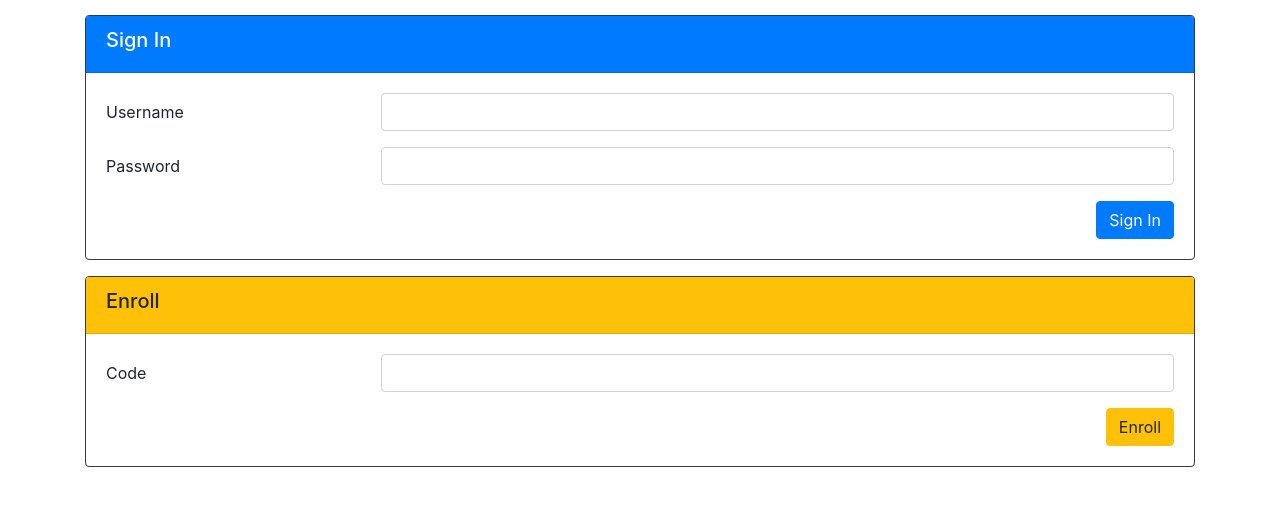
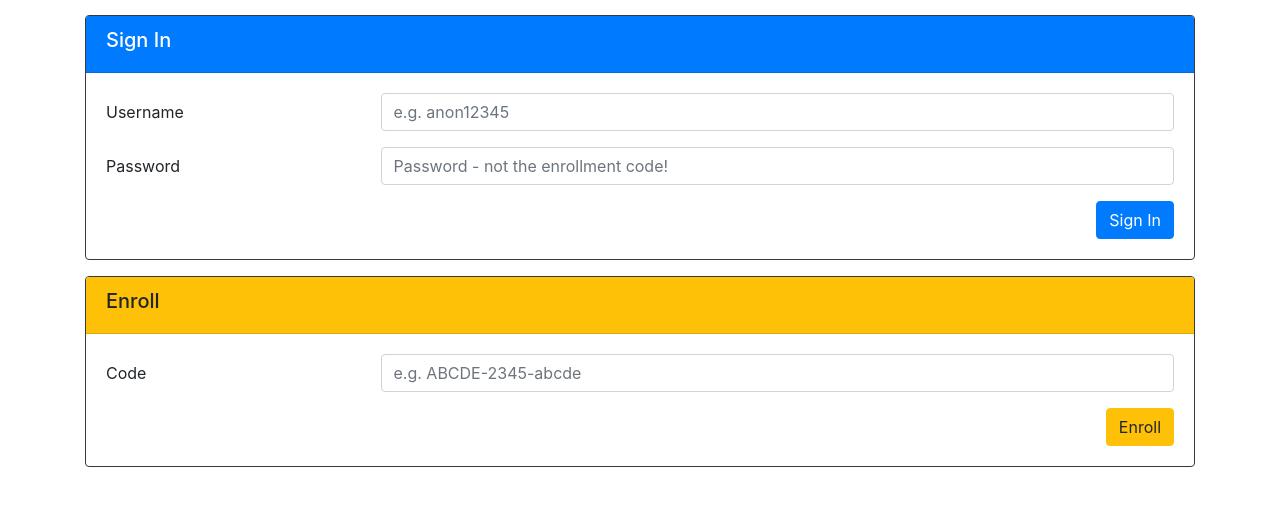
Before and after one commit to frennkie/namevote, a Django app: page /voter/selogin/ in a window 1280 px wide. Shown: the part 56-562 px from the top of the page. Run offline with Django 3.2, Linux system fonts and the light colour scheme; some libraries are stand-ins or nearby versions.

Commit message:
add placeholders

```diff
--- a/open_choice_polls/forms.py
+++ b/open_choice_polls/forms.py
@@ -30,10 +30,10 @@ class SeLoginSignInForm(forms.Form):
     FORM_NAME = 'sign-in-form'
 
     username = forms.CharField(label=_("Username"), label_suffix="", required=True, max_length=100,
-                               widget=forms.TextInput(
-                                   attrs={'placeholder': 'e.g. anon12345'}))
+                               widget=forms.TextInput(attrs={'placeholder': 'e.g. anon12345'}))
 
-    password = forms.CharField(label=_("Password"), label_suffix="", strip=False, widget=forms.PasswordInput)
+    password = forms.CharField(label=_("Password"), label_suffix="", strip=False)
+
     next = forms.CharField(required=False, widget=forms.HiddenInput())
     form = forms.CharField(required=True, widget=forms.HiddenInput(), initial=FORM_NAME)
 
@@ -46,6 +46,7 @@ class SeLoginEnrollForm(forms.Form):
 
     username = forms.CharField(label=_("Username"), label_suffix="", required=False, widget=forms.HiddenInput())
     enrollment_code = forms.CharField(label=_("Code"), label_suffix="")
+
     next = forms.CharField(required=False, widget=forms.HiddenInput())
     form = forms.CharField(required=True, widget=forms.HiddenInput(), initial=FORM_NAME)
 
--- a/open_choice_polls/templates/open_choice_polls/voter_login.html
+++ b/open_choice_polls/templates/open_choice_polls/voter_login.html
@@ -99,6 +99,7 @@
                                             <div class="col-sm-9">
                                                 <input type="text" readonly class="form-control-plaintext"
                                                        id="id_username"
+                                                       placeholder="e.g. anon12345"
                                                        name="username" value="{{ username }}">
                                             </div>
                                             <div class="text-danger">{{ form_sign_in.username.errors }}</div>
@@ -109,6 +110,7 @@
                                                    class="col-sm-3 col-form-label">{{ form_sign_in.username.label }}</label>
                                             <div class="col-sm-9">
                                                 <input type="text" class="form-control" required id="id_username"
+                                                       placeholder="e.g. anon12345"
                                                        name="username">
                                             </div>
                                             <div class="text-danger">{{ form_sign_in.username.errors }}</div>
@@ -120,6 +122,7 @@
                                                class="col-sm-3 col-form-label">{{ form_sign_in.password.label }}</label>
                                         <div class="col-sm-9">
                                             <input type="password" class="form-control" required id="id_password"
+                                                   placeholder="Password - not the enrollment code!"
                                                    name="password">
                                         </div>
                                         <div class="text-danger">{{ form_sign_in.password.errors }}</div>
@@ -158,6 +161,7 @@
                                                class="col-sm-3 col-form-label">{{ form_enroll.enrollment_code.label }}</label>
                                         <div class="col-sm-9">
                                             <input type="text" class="form-control" required id="id_enrollment_code"
+                                                   placeholder="e.g. ABCDE-2345-abcde"
                                                    name="enrollment_code">
                                         </div>
                                         <div class="text-danger">{{ form_enroll.enrollment_code.errors }}</div>
```
